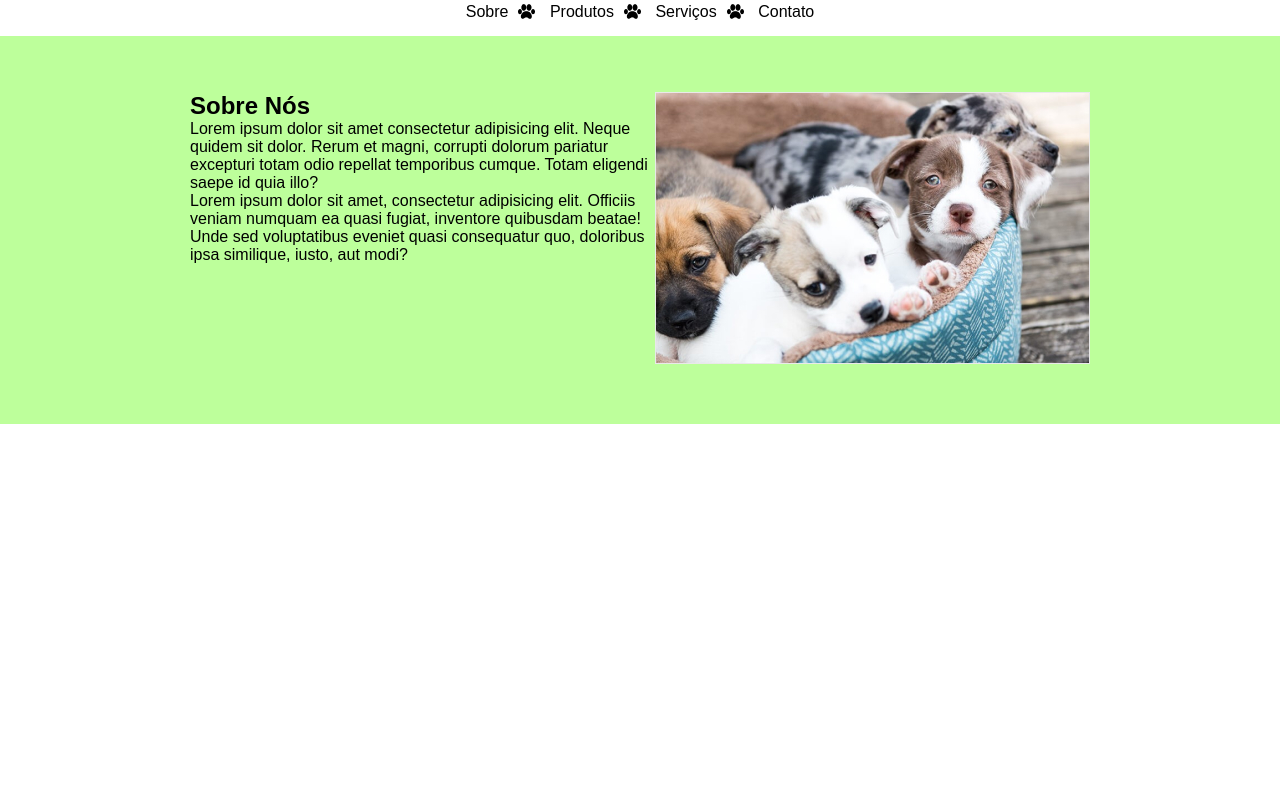
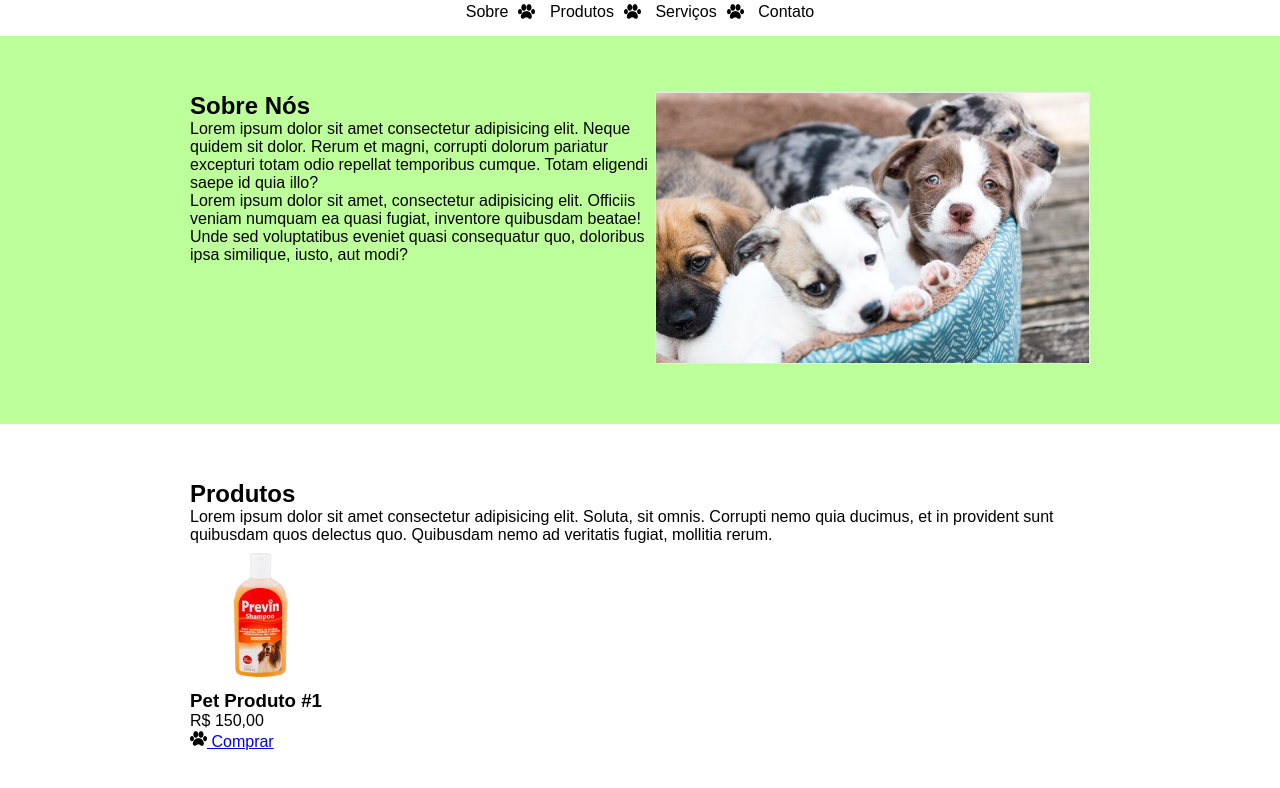
Before and after one commit to Kingzeeraa/ProjetoPetShop, a plain HTML site: page index.html in a window 1280 px wide. Shown: the part 116-904 px from the top of the page. Before the commit the page ends 800 px from the top, so only its background shows below. Drawn offline with Linux system fonts and the light colour scheme.

Commit message:
2 Alteração - section

```diff
--- a/index.html
+++ b/index.html
@@ -1,11 +1,13 @@
 <!DOCTYPE html>
 <html lang="en">
+
 <head>
     <meta charset="UTF-8">
     <meta name="viewport" content="width=device-width, initial-scale=1.0">
     <title>Mary & Gabi Petshop</title>
     <link rel="stylesheet" href="css/petshop.css">
 </head>
+
 <body>
     <header>
         <h1 titlle="Mary & Gabi Petshop">
@@ -20,16 +22,47 @@
     </nav>
 
     <main>
+        <!--Sobre Nós-->
         <section class="fundo-verde">
             <div class="conteiner flex-conteiner">
-            <div class="col"><h2>Sobre Nós</h2>
-            <p>Lorem ipsum dolor sit amet consectetur adipisicing elit. Neque quidem sit dolor. Rerum et magni, corrupti dolorum pariatur excepturi totam odio repellat temporibus cumque. Totam eligendi saepe id quia illo?</p>
-            <p>Lorem ipsum dolor sit amet, consectetur adipisicing elit. Officiis veniam numquam ea quasi fugiat, inventore quibusdam beatae! Unde sed voluptatibus eveniet quasi consequatur quo, doloribus ipsa similique, iusto, aut modi?</p></div>
+                <div class="col">
+                    <h2>Sobre Nós</h2>
+                    <p>Lorem ipsum dolor sit amet consectetur adipisicing elit. Neque quidem sit dolor. Rerum et magni,
+                        corrupti dolorum pariatur excepturi totam odio repellat temporibus cumque. Totam eligendi saepe
+                        id quia illo?</p>
+                    <p>Lorem ipsum dolor sit amet, consectetur adipisicing elit. Officiis veniam numquam ea quasi
+                        fugiat, inventore quibusdam beatae! Unde sed voluptatibus eveniet quasi consequatur quo,
+                        doloribus ipsa similique, iusto, aut modi?</p>
+                </div>
                 <div class="col">
                     <img src="img/img-sobre.jpg" alt="Cachorros">
                 </div>
             </div>
         </section>
+        <!-- Fechamento Sobre Nós-->
+        <section>
+            <div class="conteiner">
+                <h2 class="texto-centralizado">Produtos</h2>
+                <p class="texto-centralizado">Lorem ipsum dolor sit amet consectetur adipisicing elit. Soluta, sit
+                    omnis. Corrupti nemo quia ducimus, et in provident sunt quibusdam quos delectus quo. Quibusdam nemo
+                    ad veritatis fugiat, mollitia rerum.</p>
+
+                    <div class="flex-conteiner">
+                        <article class="produto">
+                            <figure>
+                                <img src="img/produto-1.jpg" alt="Produto Pet Produto 1">
+                            </figure>
+                            <h3>Pet Produto #1</h3>
+                            <p>R$ 150,00</p>
+                            <a href="#" class="btn-pata">
+                                <img src="img/patinha-preta.png" alt="patinha-preta">
+                                Comprar
+                            </a>
+                        </article>
+                    </div>
+            </div>
+        </section>
     </main>
 </body>
+
 </html>
```
Lines whose indentation alone changed are shown as unchanged.
